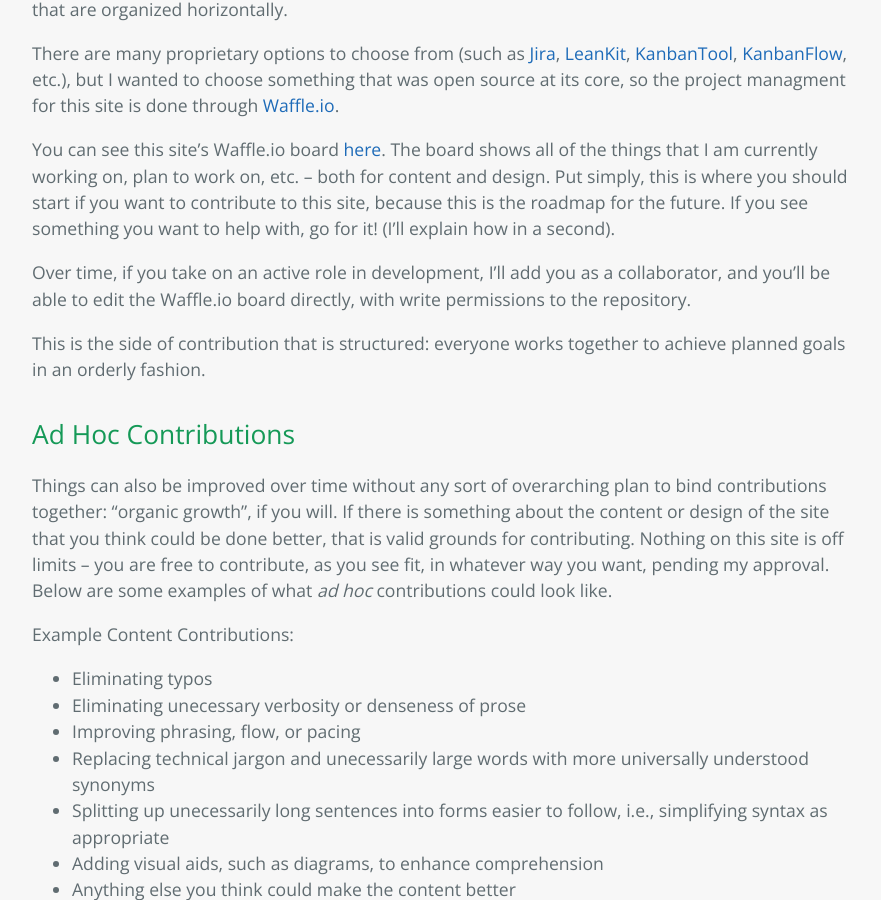
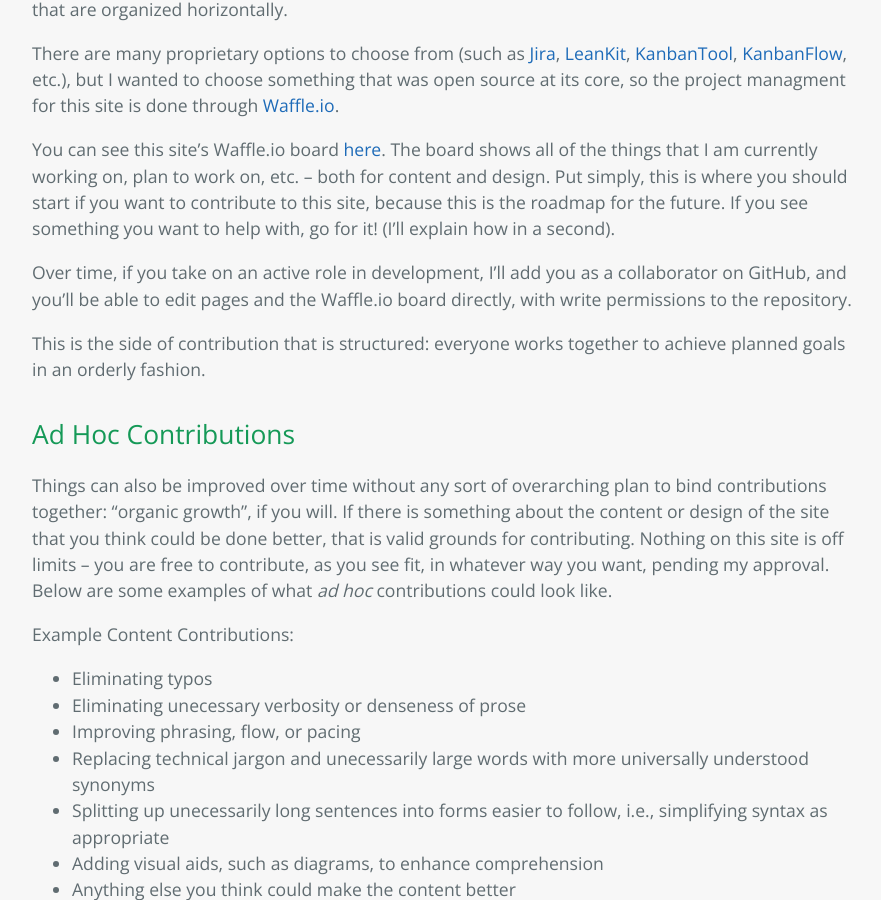
Before and after one commit to StevenTammen/StevenTammen.github.io, a Jekyll site: the page built from pages/contribute.md, in a window 1280 px wide and 900 px high, scrolled down 366 px. Shown: the whole window, without its empty margins (192-1073 px from the left). Built offline with Jekyll 4.4.1, drawn with Linux system fonts in a browser that asks for light colours.

Commit message:
Update contribute.md

```diff
--- a/pages/contribute.md
+++ b/pages/contribute.md
@@ -14,7 +14,7 @@
 
 You can see this site's Waffle.io board [here](https://waffle.io/StevenTammen/steventammen.github.io). The board shows all of the things that I am currently working on, plan to work on, etc. -- both for content and design. Put simply, this is where you should start if you want to contribute to this site, because this is the roadmap for the future. If you see something you want to help with, go for it! (I'll explain how in a second).
 
-Over time, if you take on an active role in development, I'll add you as a collaborator, and you'll be able to edit the Waffle.io board directly, with write permissions to the repository.
+Over time, if you take on an active role in development, I'll add you as a collaborator on GitHub, and you'll be able to edit pages and the Waffle.io board directly, with write permissions to the repository.
 
 This is the side of contribution that is structured: everyone works together to achieve planned goals in an orderly fashion.
 
```
